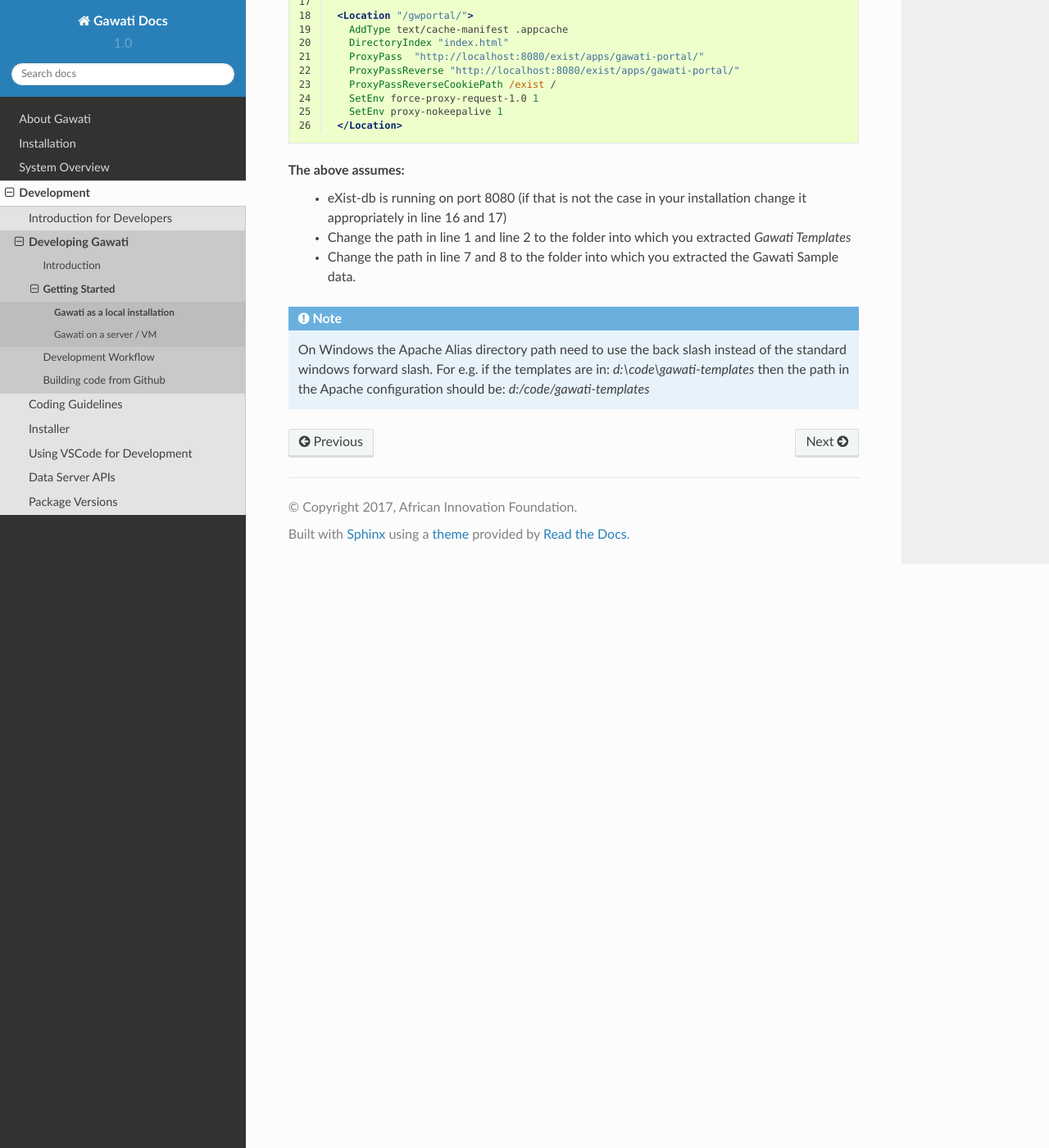
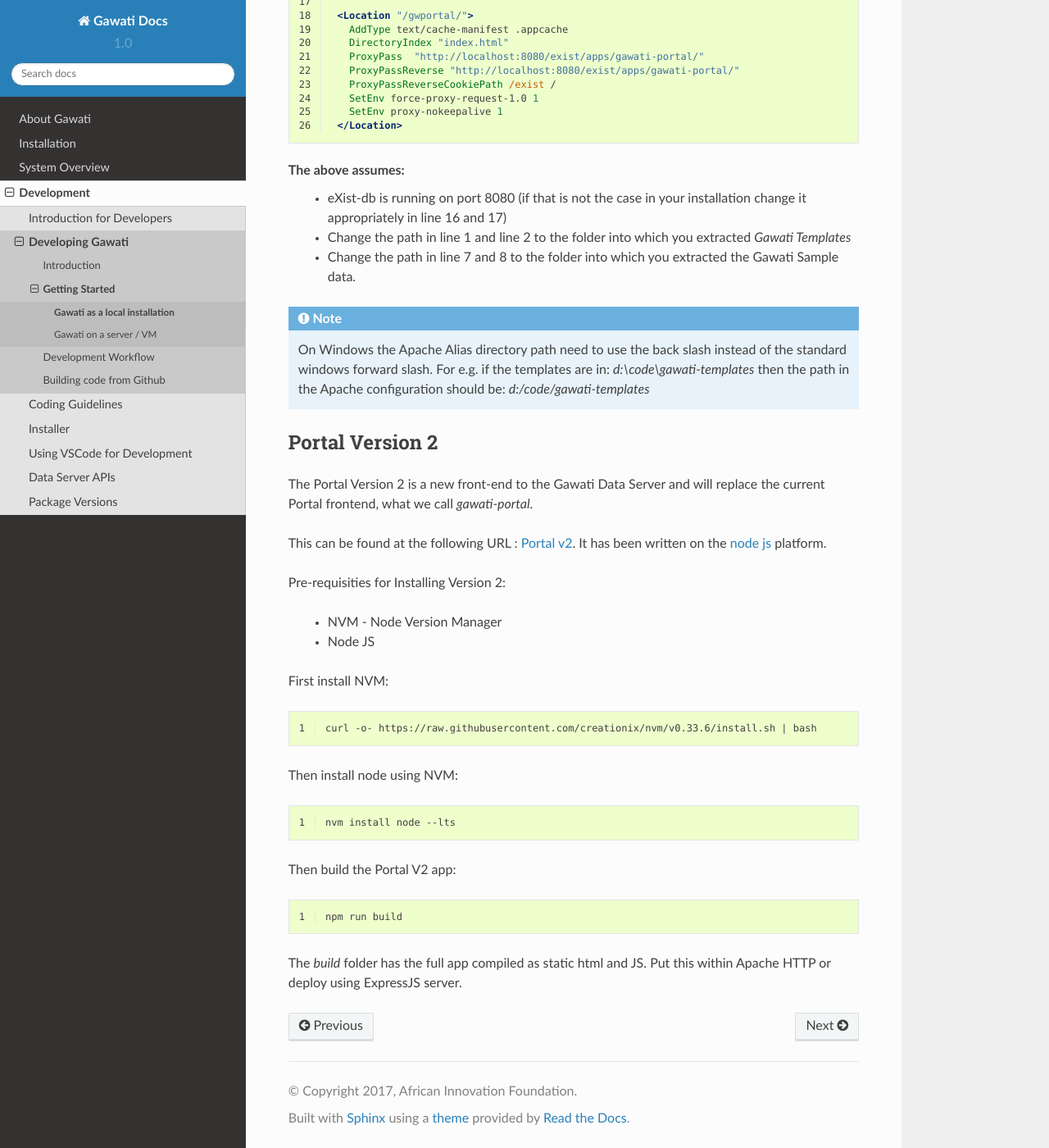
Before and after one commit to gawati/gawati-docs, a Sphinx documentation site: the page built from docs/source/development/dev-env-local.rst, in a window 1280 px wide and 1400 px high, scrolled down 3746 px. Shown: the whole window at 82% size. Built offline with Sphinx 7.4.7 and the Read the Docs theme 2.0.0, drawn with Linux system fonts in a browser that asks for light colours.

Commit message:
Adding note for Portal v2

```diff
--- a/docs/source/development/dev-env-local.rst
+++ b/docs/source/development/dev-env-local.rst
@@ -144,5 +144,42 @@ The above assumes:
   On Windows the Apache Alias directory path need to use the back slash instead of the standard windows forward slash. For e.g. if the templates are in: `d:\\code\\gawati-templates` then the path in the Apache configuration should be: `d:/code/gawati-templates`
 
 
+****************
+Portal Version 2
+****************
+
+The Portal Version 2 is a new front-end to the Gawati Data Server and will replace the current Portal frontend, what we call *gawati-portal*.
+
+This can be found at the following URL : `Portal v2 <https://github.com/gawati/gawati-portal-v2>`_. It has been written on the `node js <https://nodejs.org/en/>`_ platform.
+
+Pre-requisities for Installing Version 2:
+
+ * NVM - Node Version Manager
+ * Node JS
+
+First install NVM:
+
+.. code-block:: bash
+    :linenos:
+
+    curl -o- https://raw.githubusercontent.com/creationix/nvm/v0.33.6/install.sh | bash
+
+Then install node using NVM:
+
+.. code-block:: bash
+    :linenos:
+
+    nvm install node --lts
+
+Then build the Portal V2 app:
+
+.. code-block:: bash
+    :linenos:
+
+    npm run build
+
+The `build` folder has the full app compiled as static html and JS. Put this within Apache HTTP or deploy using ExpressJS server.
+
+
 .. _XML Data set: https://github.com/gawati/gawati-data-xml/releases/download/1.2/akn_xml_sample-1.2.zip
 .. _PDF Data set: https://github.com/gawati/gawati-data-xml/releases/download/1.2/akn_pdf_sample-1.2.zip
```
